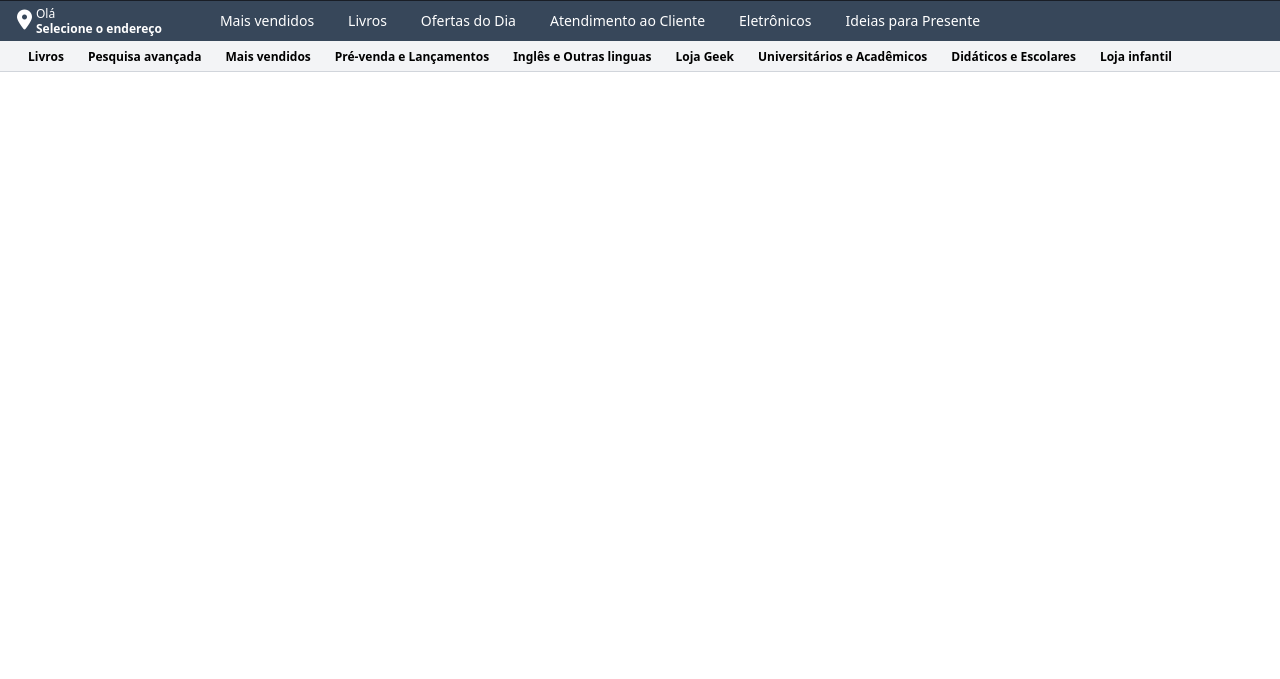
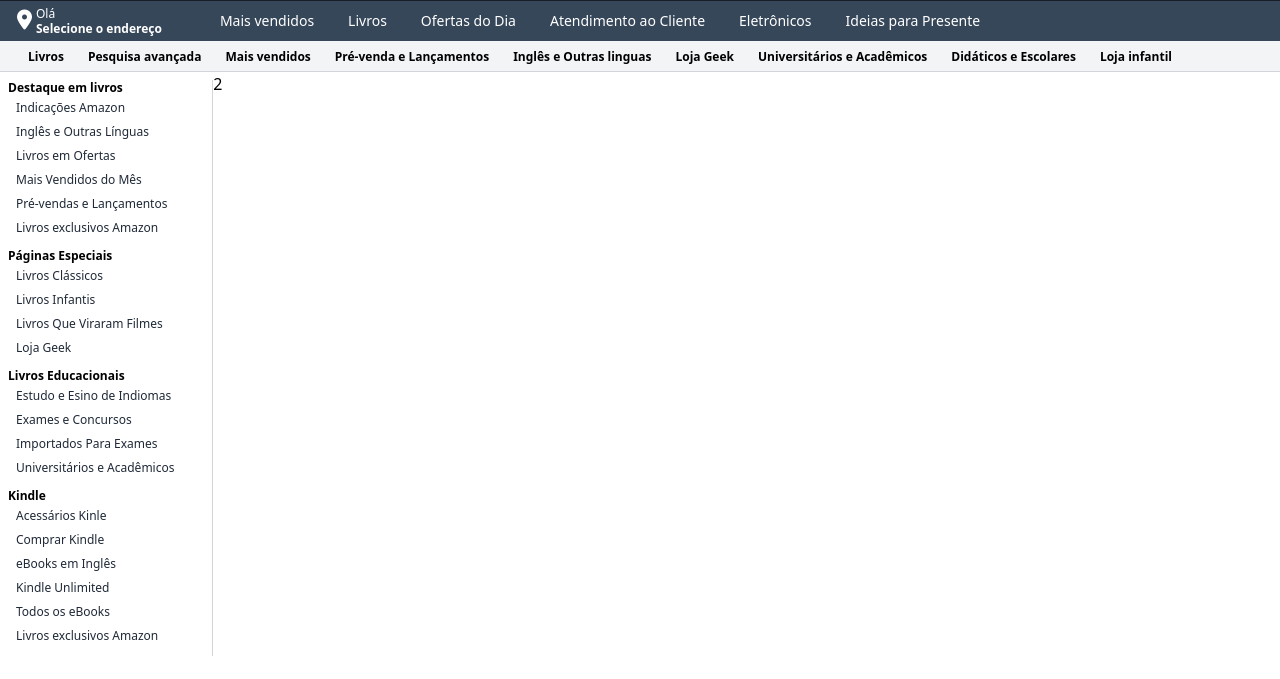
Before and after one commit to victoradauto1/Tailwindcss, a website: page amazon/src/index.html in a window 1280 px wide. Shown: the part 53-732 px from the top of the page. Drawn offline with Linux system fonts and the light colour scheme.

Commit message:
criação da barra lateral

```diff
--- a/amazon/src/index.html
+++ b/amazon/src/index.html
@@ -121,5 +121,83 @@
       </div>
     </div>
   </header>
+  <main>
+    <div class="grid grid-cols-6">
+      <!-- NAV BAR ESQUERDA -->
+      <div class="col-span-1 hidden md:block pl-2 my-2 border-r border-gray-300 text-xs">
+        <h3 class="font-bold ">Destaque em livros</h3>
+        <ul class="pl-2 mb-2 ">
+          <li class="text-gray-800 py-1 hover:text-orange-650">
+            <a href="#">Indicações Amazon</a>
+          </li>
+          <li class="text-gray-800 py-1 hover:text-orange-650">
+            <a href="#">Inglês e Outras Línguas</a>
+          </li>
+          <li class="text-gray-800 py-1 hover:text-orange-650">
+            <a href="#">Livros em Ofertas</a>
+          </li>
+          <li class="text-gray-800 py-1 hover:text-orange-650">
+            <a href="#">Mais Vendidos do Mês</a>
+          </li><li class="text-gray-800 py-1 hover:text-orange-650">
+            <a href="#">Pré-vendas e Lançamentos</a>
+          </li>
+          <li class="text-gray-800 py-1 hover:text-orange-650">
+            <a href="#">Livros exclusivos Amazon</a>
+          </li>
+        </ul>
+        <h3 class="font-bold ">Páginas Especiais</h3>
+        <ul class="pl-2 mb-2 ">
+          <li class="text-gray-800 py-1 hover:text-orange-650">
+            <a href="#">Livros Clássicos</a>
+          </li>
+          <li class="text-gray-800 py-1 hover:text-orange-650">
+            <a href="#">Livros Infantis</a>
+          </li>
+          <li class="text-gray-800 py-1 hover:text-orange-650">
+            <a href="#">Livros Que Viraram Filmes</a>
+          </li>
+          <li class="text-gray-800 py-1 hover:text-orange-650">
+            <a href="#">Loja Geek</a>
+        </ul>
+        <h3 class="font-bold ">Livros Educacionais</h3>
+        <ul class="pl-2 mb-2 ">
+          <li class="text-gray-800 py-1 hover:text-orange-650">
+            <a href="#">Estudo e Esino de Indiomas</a>
+          </li>
+          <li class="text-gray-800 py-1 hover:text-orange-650">
+            <a href="#">Exames e Concursos</a>
+          </li>
+          <li class="text-gray-800 py-1 hover:text-orange-650">
+            <a href="#">Importados Para Exames</a>
+          </li>
+          <li class="text-gray-800 py-1 hover:text-orange-650">
+            <a href="#">Universitários e Acadêmicos</a>
+        </ul>
+        <h3 class="font-bold ">Kindle</h3>
+        <ul class="pl-2 mb-2 ">
+          <li class="text-gray-800 py-1 hover:text-orange-650">
+            <a href="#">Acessários Kinle</a>
+          </li>
+          <li class="text-gray-800 py-1 hover:text-orange-650">
+            <a href="#">Comprar Kindle</a>
+          </li>
+          <li class="text-gray-800 py-1 hover:text-orange-650">
+            <a href="#">eBooks em Inglês</a>
+          </li>
+          <li class="text-gray-800 py-1 hover:text-orange-650">
+            <a href="#">Kindle Unlimited</a>
+          </li><li class="text-gray-800 py-1 hover:text-orange-650">
+            <a href="#">Todos os eBooks</a>
+          </li>
+          <li class="text-gray-800 py-1 hover:text-orange-650">
+            <a href="#">Livros exclusivos Amazon</a>
+          </li>
+        </ul>
+
+      </div>
+      <!-- CONTEÚDO CENTRAL -->
+      <div class="col-span-5 "> 2</div>
+    </div>
+  </main>
 </body>
 </html>
```
Also changed, not shown: amazon/dist/output.css.
